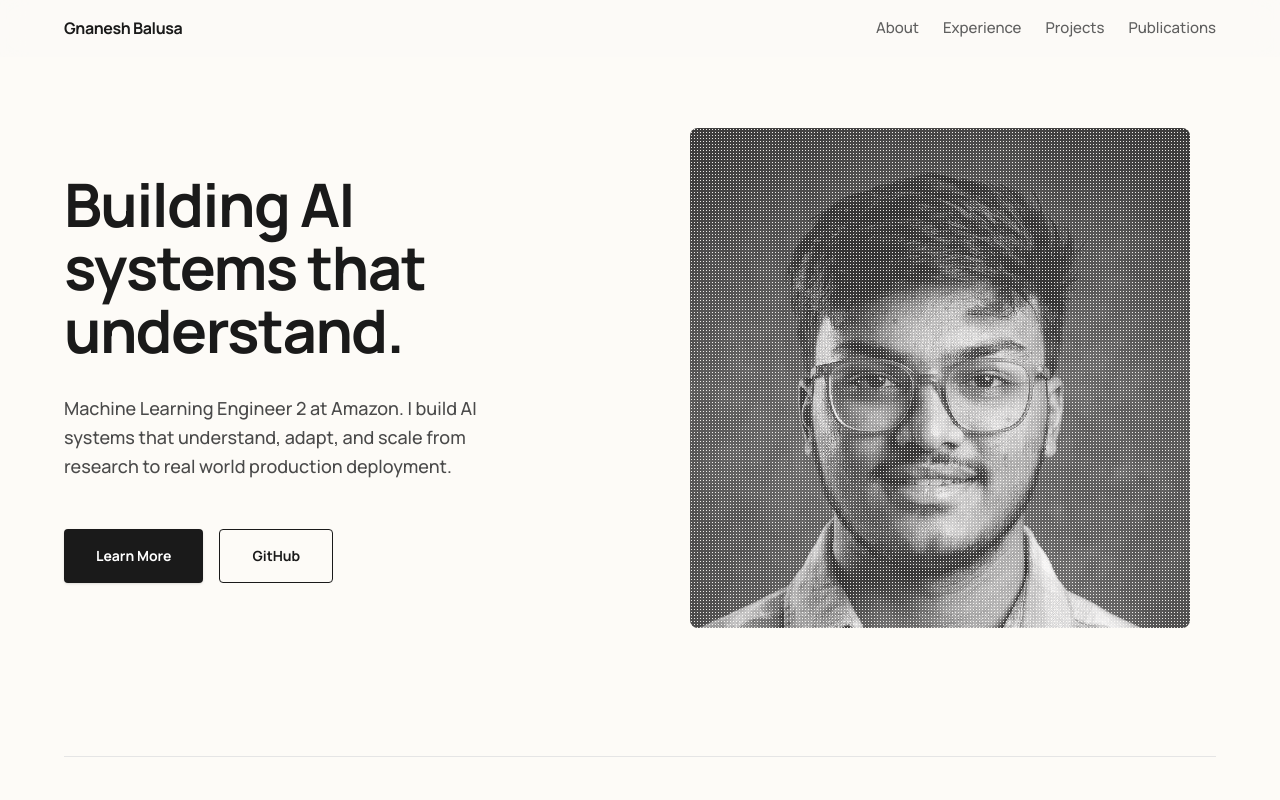
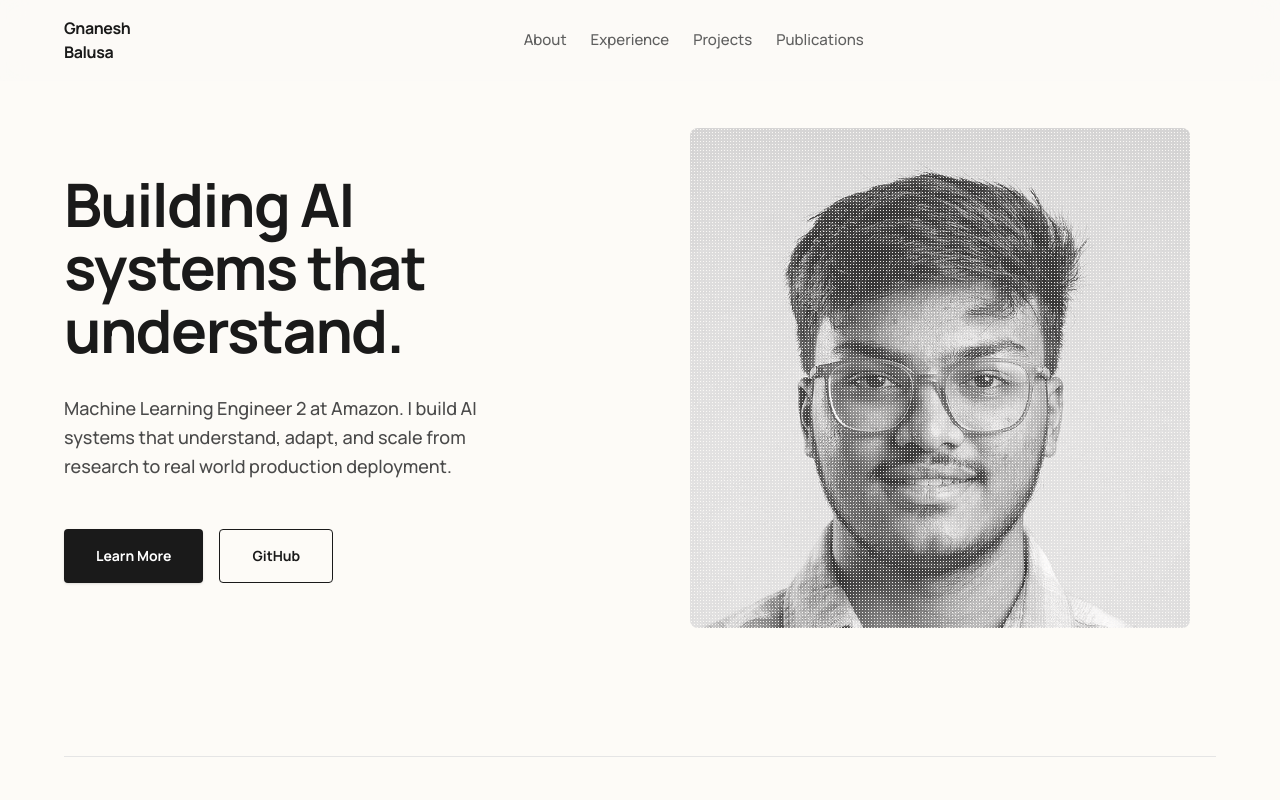
Before and after one commit to gnanesh-16/gnaneshbalusa-portfolio, a React (Vite) app: page / in a window 1280 px wide. Shown: the top 800 px of the page. Built offline with nearby package versions, Linux system fonts and the light colour scheme.

Commit message:
c-bug resolved

```diff
--- a/src/components/AboutSection.tsx
+++ b/src/components/AboutSection.tsx
@@ -179,7 +179,7 @@ export const AboutSection: React.FC<AboutSectionProps> = ({ showAboutHeroDesktop
                             <div className="relative group cursor-pointer">
                                 <div className="relative w-full aspect-square max-w-[380px] overflow-hidden rounded-lg">
                                     <img
-                                        src="/brand-assets/gnaneshbalusaprofileamazon_webp.webp"
+                                        src="/brand-assets/portfolio-gnaneshbalusa-amazon.jpg"
                                         alt="Gnanesh Balusa"
                                         className="w-full h-[130%] object-cover object-[center_15%] grayscale group-hover:grayscale-0 transition-all duration-500"
                                         loading="eager"
--- a/src/components/Header.tsx
+++ b/src/components/Header.tsx
@@ -32,7 +32,7 @@ export const Header: React.FC<HeaderProps> = ({ onAboutClick }) => {
                 </div>
 
                 {/* Desktop Nav */}
-                <div className="flex items-center gap-8">
+                <div className="flex items-center gap-8 justify-center w-full">
                     <nav className="hidden md:flex items-center gap-6 text-[15px] font-medium text-[#5f5f5f] dark:text-[#a0a0a0]">
                         {[
                             { label: 'About', id: 'about' },
--- a/src/components/HeroSection.tsx
+++ b/src/components/HeroSection.tsx
@@ -48,7 +48,7 @@ export const HeroSection: React.FC<HeroSectionProps> = ({ onAboutClick }) => {
                 <div className="relative group cursor-pointer w-full max-w-[500px]">
                     <div className="relative w-full aspect-square overflow-hidden rounded-lg">
                         <img
-                            src="/brand-assets/gnaneshbalusaprofileamazon_webp.webp"
+                            src="/brand-assets/portfolio-gnaneshbalusa-amazon.jpg"
                             alt="Gnanesh Balusa"
                             className="w-full h-[130%] object-cover object-[center_15%] grayscale group-hover:grayscale-0 transition-all duration-500"
                             loading="eager"
```
Also changed, not shown: public/brand-assets/portfolio-gnaneshbalusa-amazon.jpg (added).
